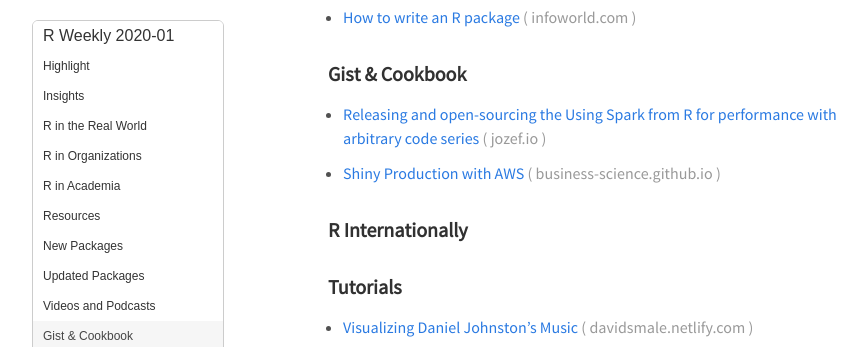
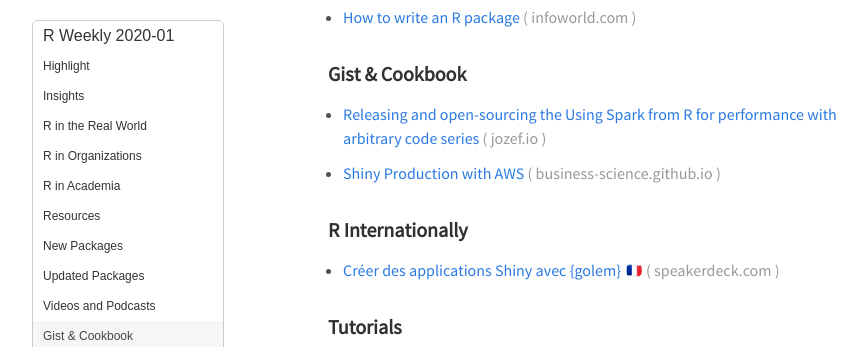
Before and after one commit to rweekly/rweekly.org, a Jekyll site: the page built from draft.md, in a window 1280 px wide and 900 px high, scrolled down 2242 px, cut to the strip 0-347 px from the top of the window. Shown: the whole strip, without its empty margins (32-899 px from the left). Built offline with Jekyll 4.4.1, drawn with Linux system fonts in a browser that asks for light colours; emoji names are drawn with the system emoji font; comment, search, counter and statistics services are not loaded.

Commit message:
Update draft.md

```diff
--- a/draft.md
+++ b/draft.md
@@ -87,6 +87,7 @@
 
 ### R Internationally
 
++ [Créer des applications Shiny avec {golem}](https://speakerdeck.com/colinfay/creer-des-applications-shiny-avec-golem) 🇫🇷
 
 ###  Tutorials
 
```
